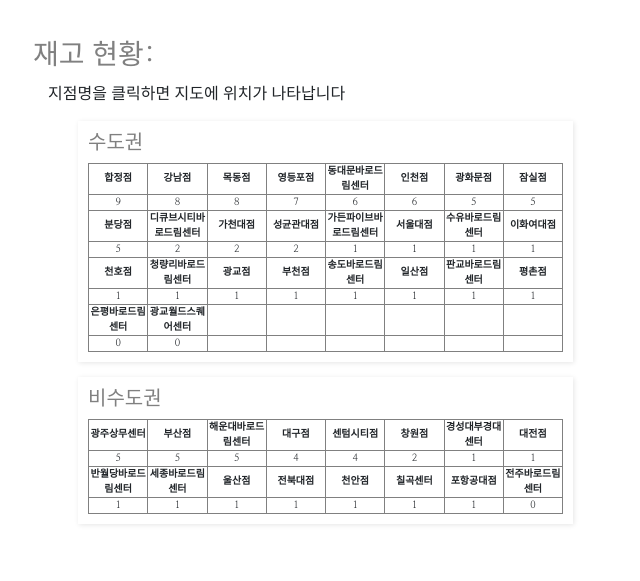
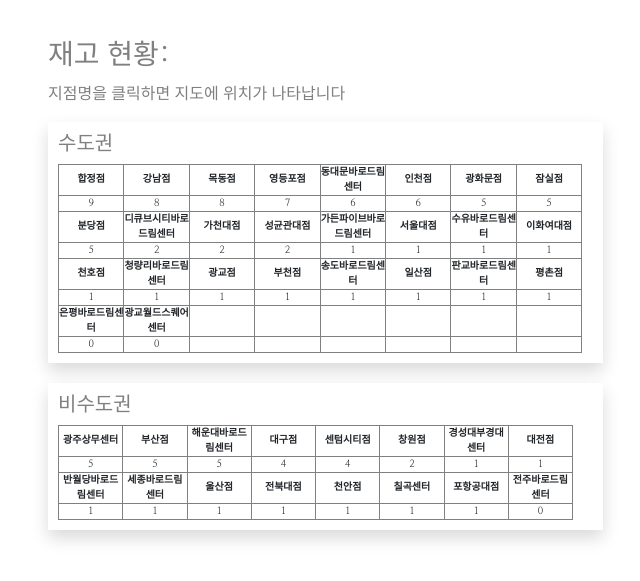
Before and after one commit to yachoo0611/kyobostock, a Django app: page /result/1/ in a window 1280 px wide. Shown: the top 581 px of the page, without its empty margins (37-677 px from the left). Run offline with Django 3.2, Linux system fonts and the light colour scheme; data comes from the database, SQL or seed files in the repository; both versions use the stored data as it was after the commit; data that the repository does not hold is empty; a map, chart or similar area stays blank; parts of the project's set-up code (start-up, migrations or seed data) failed here and were passed over; some libraries are stand-ins or nearby versions.

Commit message:
set css on result page

```diff
--- a/search/templates/search/result.html
+++ b/search/templates/search/result.html
@@ -20,16 +20,11 @@
     position: relative;
     color: gray;
     }
-    #main_title>h3{
+    #main_title{
+        width: 100%;
         margin-top: 40px;
+        /* padding: 40 0 20px 0; */
     }
-
-    ul {
-		float:left;
-		list-style:none;
-		margin:0;
-		padding:0;
-	}
     table{
         text-align: center;
         border: 1px solid grey;
@@ -49,16 +44,20 @@
     .in_wrap{
         float: left;
     }
-    .stock_wrap{
+    .shadow{
         background-color: white;
-        margin: 15px;
-        padding: 10px;
         box-shadow: 1px 1px 5px rgb(0,0,0,0.1);
     }
-    #map{
+    .stock_wrap{
+        margin-bottom: 20px;
+        padding: 10px;
+    }
+    #map_wrap{
         height:400px;
     }
-
+    #map{
+        height:100%;
+    }
     .iw_wrap{
         width: 200px;
         height: 100px;
@@ -78,12 +77,12 @@
 </head>
 <body>
 	<div id="wrap" class="container">
-        <div id="main_title" class="title row">
+        <div id="main_title" class="title">
             <h3>재고 현황:</h3>
+            <p>지점명을 클릭하면 지도에 위치가 나타납니다</p>
         </div>
         <div id="table_wrap" class="in_wrap col-lg-6 col-md-6 col-sm-12">
-            <div class="row">지점명을 클릭하면 지도에 위치가 나타납니다</div>
-            <div id="seoul_wrap" class="stock_wrap row">
+            <div id="seoul_wrap" class="shadow stock_wrap row">
                 <div class="title">
                     <h5>수도권</h5>
                 </div>
@@ -100,7 +99,7 @@
                     </colgroup>
                 </table>
             </div>
-            <div id="notseoul_wrap" class="stock_wrap row">
+            <div id="notseoul_wrap" class="shadow stock_wrap row">
                 <div class="title">
                     <h5>비수도권</h5>
                 </div>
@@ -118,7 +117,9 @@
                 </table>
             </div>
         </div>
-        <div id="map" class="in_wrap col-lg-6 col-md-6 col-sm-12"></div>
+        <div id="map_wrap" class="in_wrap col-lg-6 col-md-6 col-sm-12">
+            <div id="map"></div>
+        </div>
     </div>
     <script type="text/javascript">
         var seoul = {{ in_seoul|safe }}; // 수도권 지점 정보 받아오기
```
Also changed, not shown: db.sqlite3.
